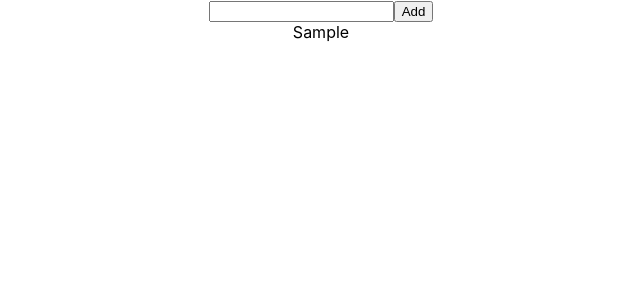
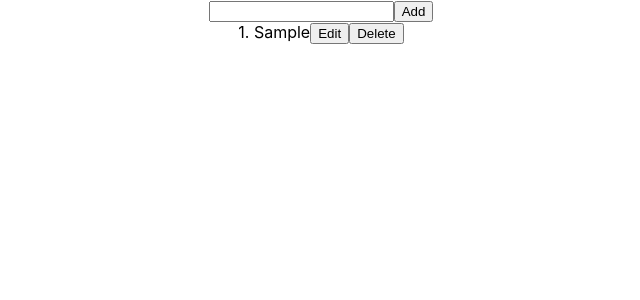
Before and after one commit to denzeltimajo/todolist-react, a React (Create React App) app: page / in a window 1280 px wide. Both pictures are taken after typing "Sample" into the empty fields and a click on the button "Add". Shown: the top 300 px of the page, without its empty margins (319-959 px from the left). Built offline with nearby package versions, Linux system fonts and the light colour scheme.

Commit message:
Added Edit and Delete functionality

```diff
--- a/src/App.js
+++ b/src/App.js
@@ -9,12 +9,40 @@ const TodoForm = ({handleSubmit, inputText, setInputText}) => {
     </form>)
 }
 
-const TodoList = ({todoList}) => {
+const TodoList = ({todoList, setTodoList}) => {
+  const editTodo = i => {
+    const editText = window.prompt("Edit", todoList[i])
+    if(editText !== null){
+      const tempTodoList = [...todoList]
+      tempTodoList[i] = editText
+      setTodoList([...tempTodoList])
+    }
+  }
+
+  const deleteTodo = i => {
+    const tempTodoList = [...todoList]
+    tempTodoList.splice(i, 1)
+    setTodoList([...tempTodoList])
+  }
+
   return (
     <div>
-      {todoList.map(item => <div>{item}</div>)}
+      {todoList.map((item, idx) => <TodoItem
+                                      key={idx}
+                                      item={item}
+                                      index={idx}
+                                      editTodo={editTodo}
+                                      deleteTodo={deleteTodo}
+                                    />)}
     </div>
   )
+}
+
+const TodoItem = ({item, index, editTodo, deleteTodo}) => {
+  return (<div>{index + 1}. {item}
+            <button onClick={() => editTodo(index)}>Edit</button>
+            <button onClick={() => deleteTodo(index)}>Delete</button>
+          </div>)
 }
 
 const TodoListApp = props => {
@@ -34,7 +62,7 @@ const TodoListApp = props => {
       handleSubmit={handleSubmit}
       inputText={inputText}
       setInputText={setInputText}/>
-    <TodoList todoList={todoList} />
+    <TodoList todoList={todoList} setTodoList={setTodoList} />
   </div>)
 
 }
```
